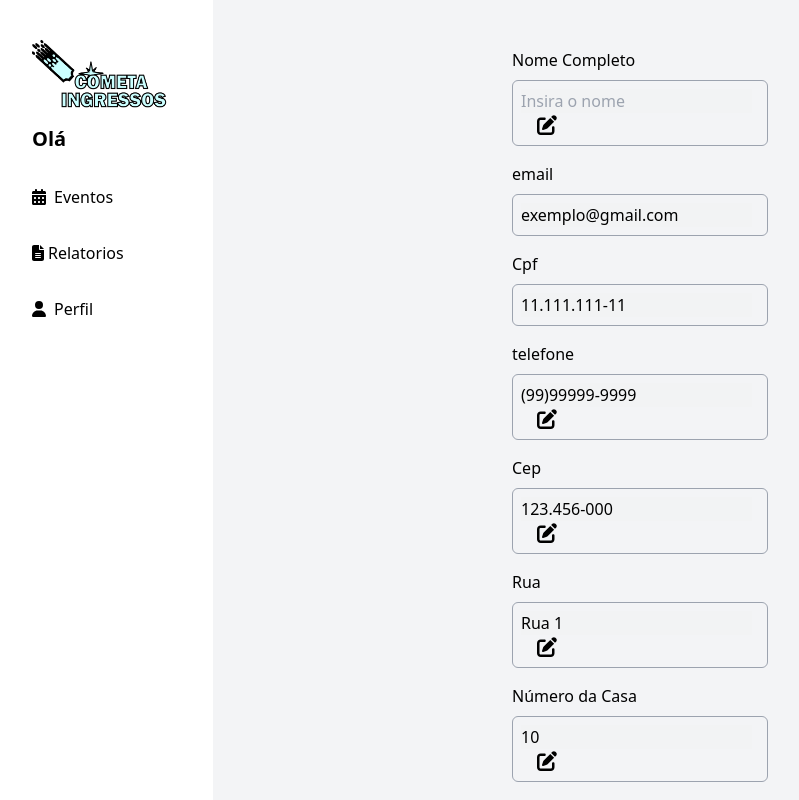
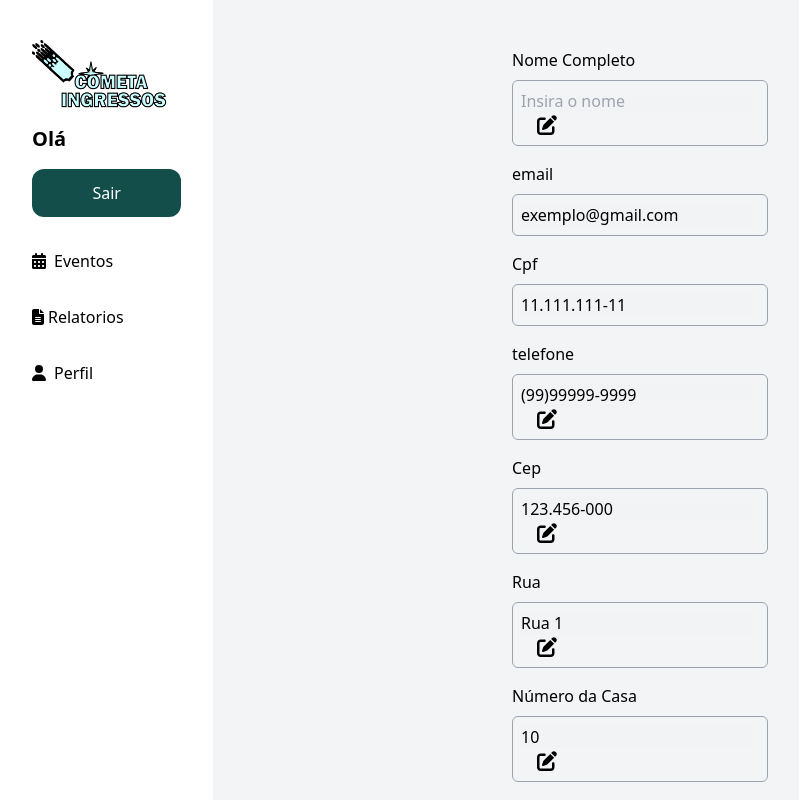
Before and after one commit to Yamazaki-Khaio/Cometa-Ingresso, a Next.js app in the folder ingressoscometa/: page /perfilpromoter in a window 1280 px wide. Shown: the top 800 px of the page, without its empty margins (0-799 px from the left). Built offline with nearby package versions, Linux system fonts and the light colour scheme; no server answers.

Commit message:
lógica de gerar tela do usuário conforme o tipo

```diff
--- a/ingressoscometa/src/components/CabecalhoPromoter/CabecalhoPromoter.tsx
+++ b/ingressoscometa/src/components/CabecalhoPromoter/CabecalhoPromoter.tsx
@@ -1,4 +1,4 @@
-import { useSession } from "next-auth/react";
+import {signOut, useSession } from "next-auth/react";
 import { useRouter } from "next/router";
 import BotaoEventos from "../CabecalhoCliente/BotaoEventos";
 import BotaoPerfil from "../CabecalhoCliente/BotaoPerfil";
@@ -14,7 +14,13 @@ export default function CabecalhoPromoter(props: { isBotaoOcultoLogin?: boolean,
                     <img src="/cometa2.png" alt="Logo" width="200" height="200"/>
                 </a>
                 <h2 className="font-bold text-xl">Olá {session?.user?.name}</h2>
-
+                <button className={`
+                        w-25 h-12
+                        bg-teal-900
+                        text-white
+                        text-24
+                        rounded-xl`} role="button"
+                    onClick={() => { signOut({ callbackUrl: 'http://localhost:3000/login' }) }}>Sair</button>
                 <div className="column gap-6">
                 <BotaoEventos/>
                 <BotaoRelatorios/>
--- a/ingressoscometa/src/components/ClienteLogado/ClienteLogado.tsx
+++ b/ingressoscometa/src/components/ClienteLogado/ClienteLogado.tsx
@@ -1,9 +1,10 @@
 import ListaEventosCliente from "./ListaEventosCliente";
-
+import Sessao from "@/components/sessao";
 
 export default function ClienteLogado(){
     return(
         <div>
+            <Sessao/>
             <ListaEventosCliente/>
         </div>
     )
--- a/ingressoscometa/src/components/sessao.tsx
+++ b/ingressoscometa/src/components/sessao.tsx
@@ -1,6 +1,6 @@
 import { signOut, useSession } from "next-auth/react";
 import Router, { useRouter } from "next/router";
-import ClienteLogado from "./ClienteLogado/ClienteLogado";
+
 
 
 export default function Sessao() {
@@ -18,7 +18,7 @@ export default function Sessao() {
                         rounded-xl`} role="button"
                     onClick={() => { signOut({ callbackUrl: 'http://localhost:3000/login' }) }} >Sair</button>
                 <h1>olá {session?.user?.name}, Bem vindo</h1>
-                <ClienteLogado />
+
             </div>
         )
     }
--- a/ingressoscometa/src/pages/home.tsx
+++ b/ingressoscometa/src/pages/home.tsx
@@ -1,13 +1,31 @@
 import Layout from "@/components/CabecalhoCliente/layoutCliente";
 import { signOut,useSession } from "next-auth/react";
 import { json } from "stream/consumers";
-import Sessao from "@/components/sessao";
+import ClienteLogado from "@/components/ClienteLogado/ClienteLogado";
+import PerfilPromoter from "@/components/PerfilPromoter/TelaPerfilPromoter";
+import CabecalhoPromoter from "@/components/CabecalhoPromoter/CabecalhoPromoter";
+
+
 export default function Home(){
+
     const { data: session } = useSession()
-    return(
-        <div>
-            <Layout pagina={<Sessao/>} />
+    const tipo = Number(session?.user.tipo)
+    switch(tipo){
+        case 1:{
+            return(
+                <div>
+                    <Layout pagina={<ClienteLogado/>}/>
+                </div>
+            )
+        }
 
-        </div>
-    )
+        case 2:{
+            return(
+                <div>
+                    <CabecalhoPromoter/>
+                </div>
+            )
+        }
+    }
+
 }
```
